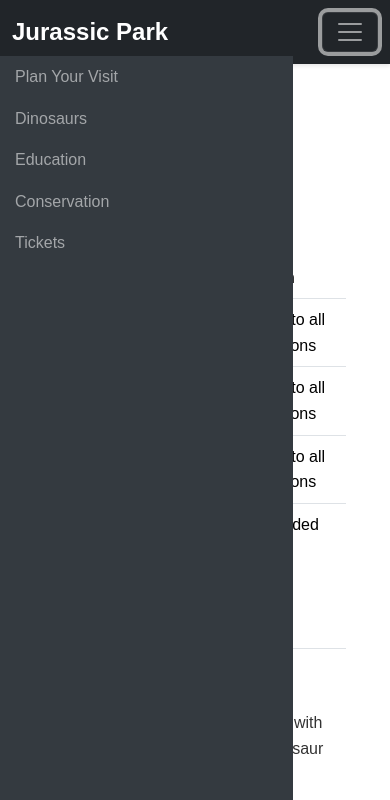
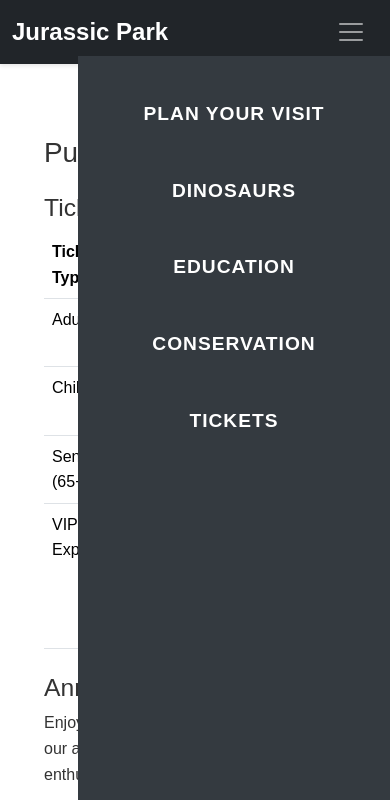
Before and after one commit to benzine12/jurassic_zone_hw, a plain HTML site: page tickets.html in a window 390 px wide. Both pictures are taken after a click on the button "Toggle navigation". Shown: the top 800 px of the page. Drawn offline with nearby package versions, Linux system fonts and the light colour scheme.

Commit message:
fixed bar

```diff
--- a/css/styles.css
+++ b/css/styles.css
@@ -140,18 +140,48 @@ body {
     .navbar-collapse {
         position: fixed;
         top: 56px; /* Высота navbar */
-        left: -100%;
-        padding-left: 15px;
-        padding-right: 15px;
-        padding-bottom: 15px;
-        width: 75%;
+        right: -100%;
+        padding: 20px;
+        width: 80%;
         height: 100%;
         background-color: #343a40;
-        transition: left 0.3s ease-in-out;
+        transition: right 0.3s ease-in-out;
+        overflow-y: auto;
     }
 
     .navbar-collapse.show {
-        left: 0;
+        right: 0;
+    }
+
+    .navbar-nav {
+        text-align: center;
+    }
+
+    .navbar-nav .nav-item {
+        margin: 15px 0;
+    }
+
+    .navbar-nav .nav-link {
+        font-size: 1.2rem;
+        font-weight: 600;
+        text-transform: uppercase;
+        letter-spacing: 1px;
+        color: #fff;
+        transition: color 0.3s ease;
+    }
+
+    .navbar-nav .nav-link:hover,
+    .navbar-nav .nav-link:focus {
+        color: #ffc107; /* Желтый цвет при наведении */
+    }
+
+    .navbar-toggler {
+        border: none;
+    }
+
+    .navbar-toggler:focus {
+        outline: none;
+        box-shadow: none;
     }
 }
 
--- a/tickets.html
+++ b/tickets.html
@@ -1,22 +1,27 @@
 <!DOCTYPE html>
 <html lang="en">
+
 <head>
     <meta charset="UTF-8">
     <meta name="viewport" content="width=device-width, initial-scale=1.0">
     <title>Jurassic Park - Tickets</title>
+    <link rel="shortcut icon"
+        href="https://static.wikia.nocookie.net/jurassicpark/images/4/4a/Site-favicon.ico/revision/latest?cb=20210531200705">
     <link href="https://cdn.jsdelivr.net/npm/bootstrap@5.3.0-alpha1/dist/css/bootstrap.min.css" rel="stylesheet">
     <link href="css/styles.css" rel="stylesheet">
 </head>
+
 <body>
     <div class="content">
         <nav class="navbar navbar-expand-lg navbar-dark bg-dark">
             <div class="container">
                 <a class="navbar-brand" href="index.html">Jurassic Park</a>
-                <button class="navbar-toggler" type="button" data-bs-toggle="collapse" data-bs-target="#navbarNav" aria-controls="navbarNav" aria-expanded="false" aria-label="Toggle navigation">
+                <button class="navbar-toggler" type="button" data-bs-toggle="collapse" data-bs-target="#navbarNav"
+                    aria-controls="navbarNav" aria-expanded="false" aria-label="Toggle navigation">
                     <span class="navbar-toggler-icon"></span>
                 </button>
                 <div class="collapse navbar-collapse" id="navbarNav">
-                    <ul class="navbar-nav ms-auto">
+                    <ul class="navbar-nav me-auto">
                         <li class="nav-item"><a class="nav-link" href="plan-your-visit.html">Plan Your Visit</a></li>
                         <li class="nav-item"><a class="nav-link" href="dinosaurs.html">Dinosaurs</a></li>
                         <li class="nav-item"><a class="nav-link" href="education.html">Education</a></li>
@@ -65,7 +70,8 @@
                         </table>
 
                         <h2 class="mt-4">Annual Passes</h2>
-                        <p>Enjoy unlimited visits for a full year with our annual passes. Perfect for dinosaur enthusiasts and frequent visitors.</p>
+                        <p>Enjoy unlimited visits for a full year with our annual passes. Perfect for dinosaur
+                            enthusiasts and frequent visitors.</p>
                         <ul>
                             <li>Individual Pass: $250</li>
                             <li>Family Pass (up to 4 people): $800</li>
@@ -92,7 +98,8 @@
                                     </div>
                                     <div class="mb-3">
                                         <label for="quantity" class="form-label">Quantity</label>
-                                        <input type="number" class="form-control" id="quantity" min="1" max="10" required>
+                                        <input type="number" class="form-control" id="quantity" min="1" max="10"
+                                            required>
                                     </div>
                                     <button type="submit" class="btn btn-primary">Add to Cart</button>
                                 </form>
@@ -124,11 +131,11 @@
     <script src="https://cdn.jsdelivr.net/npm/@popperjs/core@2.11.6/dist/umd/popper.min.js"></script>
     <script src="https://cdn.jsdelivr.net/npm/bootstrap@5.3.0-alpha1/dist/js/bootstrap.min.js"></script>
     <script>
-        document.addEventListener('DOMContentLoaded', function() {
+        document.addEventListener('DOMContentLoaded', function () {
             var navbarToggler = document.querySelector('.navbar-toggler');
             var navbarCollapse = document.querySelector('.navbar-collapse');
 
-            document.addEventListener('click', function(event) {
+            document.addEventListener('click', function (event) {
                 var isClickInside = navbarCollapse.contains(event.target) || navbarToggler.contains(event.target);
 
                 if (!isClickInside && navbarCollapse.classList.contains('show')) {
@@ -137,10 +144,11 @@
             });
 
             // Предотвращаем распространение события клика на родительские элементы
-            navbarToggler.addEventListener('click', function(event) {
+            navbarToggler.addEventListener('click', function (event) {
                 event.stopPropagation();
             });
         });
     </script>
 </body>
+
 </html>
```
Also changed, not shown: conservation.html (+2 -1 lines), dinosaurs.html (+2 -1 lines), education.html (+2 -1 lines), index.html (+2 -1 lines), plan-your-visit.html (+2 -1 lines).
